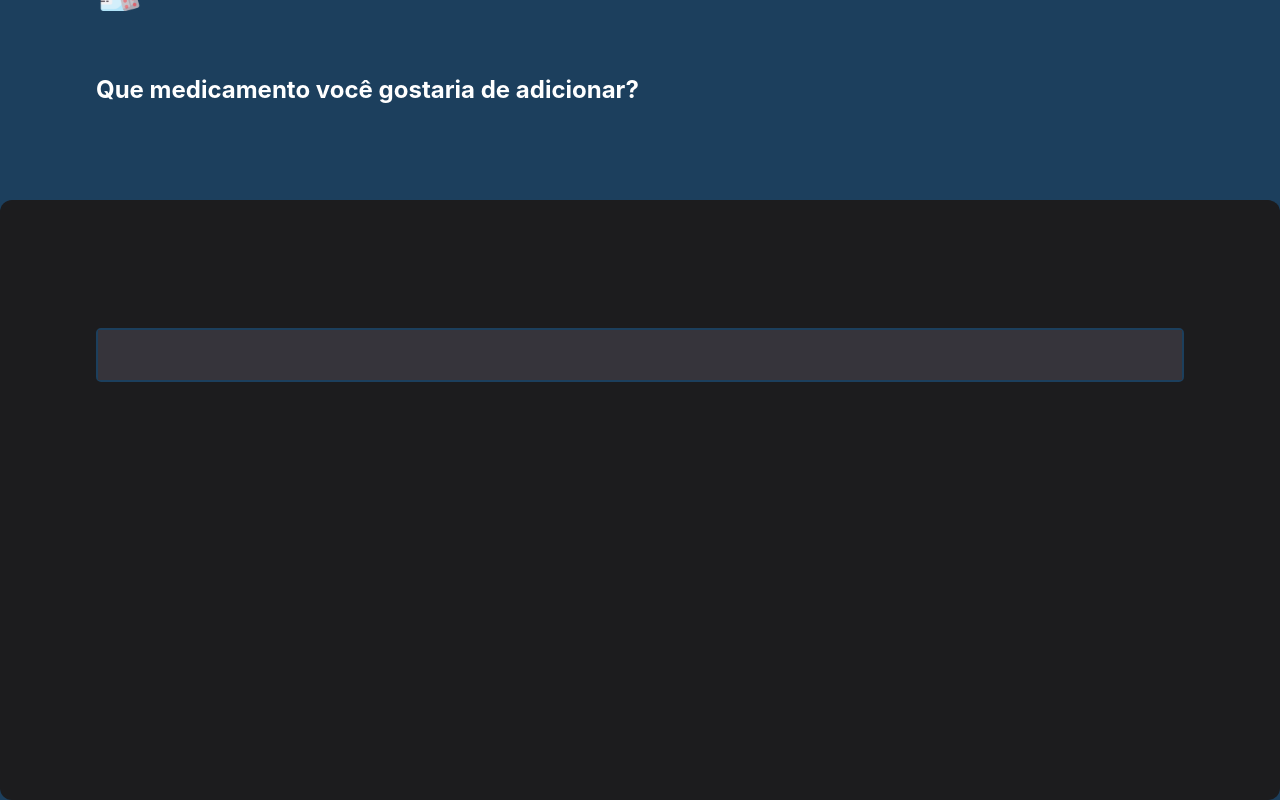
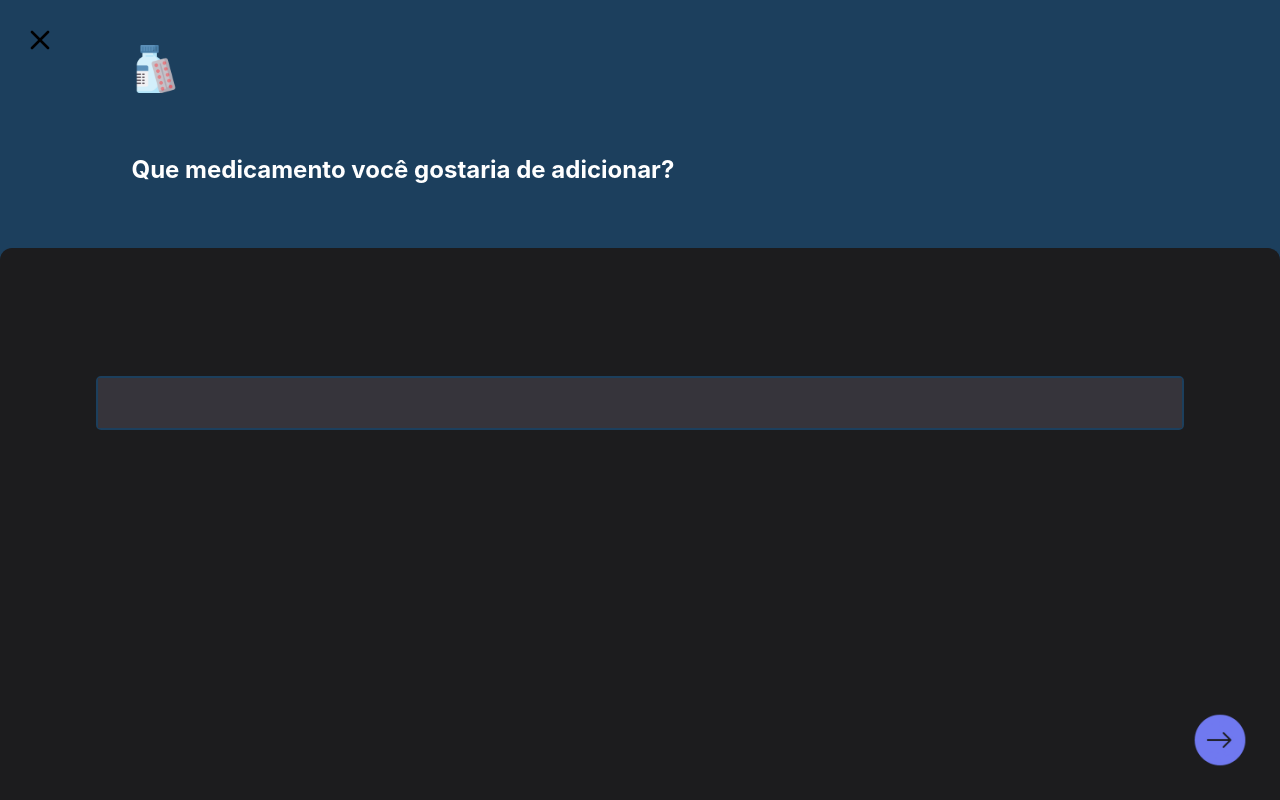
Before and after one commit to ericksjp/MedicalSafeProject, a plain HTML site: page frontend/html/forms/addName.html in a window 1280 px wide. Drawn offline with Linux system fonts and the light colour scheme.

Commit message:
Adiciona os botoes de avancar e fechar pagina de adicionar medicamento

```diff
--- a/frontend/css/formsStyle/addName.css
+++ b/frontend/css/formsStyle/addName.css
@@ -3,9 +3,20 @@
   padding: 0;
 }
 
-.container {
-  height: 100vh;
+.closeIcon {
+  width: 32px;
+  height: 32px;
+  margin-top: 24px;
+  margin-left: 24px;
+  position: absolute;
+  left: 0;
+}
+
+html, body {
+  height: 100%;
   background-color: #1c3f5d;
+  display: flex;
+  flex-direction: column;
 }
 
 .addNameHeader {
@@ -13,6 +24,8 @@
   flex-direction: column;
   justify-content: end;
   height: 25%;
+  margin-left: 3%;
+  margin-bottom: 5%;
 }
 
 #medicationIcon {
@@ -30,14 +43,15 @@
   font-family: "Inter", sans-serif;
   color: white;
   font-size: x-large;
-  margin-bottom: 7.5%;
+
 }
 
 .addNameWrapper {
   display: flex;
   justify-content: center;
   background-color: #1c1c1e;
-  border-radius: 12px;
+  border-top-left-radius: 12px;
+  border-top-right-radius: 12px;
   height: 75%;
 }
 
@@ -67,3 +81,12 @@
   align-items: center;
   transition: 0.2s ease-in-out;
 }
+
+.arrowRightButton img {
+  width: 56px;
+  height: 56px;
+  margin: 32px;
+  position: absolute;
+  bottom: 0;
+  right: 0;
+}
--- a/frontend/html/forms/addName.html
+++ b/frontend/html/forms/addName.html
@@ -1,25 +1,30 @@
 <!DOCTYPE html>
 <html lang="en">
   <head>
-    <meta charset="UTF-8">
-    <meta name="viewport" content="width=device-width, initial-scale=1.0">
+    <meta charset="UTF-8" />
+    <meta name="viewport" content="width=device-width, initial-scale=1.0" />
 
-    <link rel="stylesheet" href="/frontend/css/formsStyle/addName.css">
+    <link rel="stylesheet" href="/frontend/css/formsStyle/addName.css" />
 
     <title>Add Medication</title>
   </head>
   <body>
-    <div class="container">
+    <a href="../loginPage.html"
+      ><img src="/frontend/assets/img/closeIcon.png" class="closeIcon" /></a
+    >
     <section class="addNameHeader">
-            <img src="/frontend/assets/img/medicationIcon.png" id="medicationIcon">
+      <img src="/frontend/assets/img/medicationIcon.png" id="medicationIcon" />
       <h1>Que medicamento você gostaria de adicionar?</h1>
     </section>
 
     <section class="addNameWrapper">
       <div class="inputForm">
-                <input type="text" class="input"/>
+        <input type="text" class="input" />
       </div>
     </section>
-</div>
+
+    <a href="../forms/formaFarmaceutica.html" class="arrowRightButton"
+      ><img src="/frontend/assets/img/arrowRightButton.png"
+    /></a>
   </body>
 </html>
```
Also changed, not shown: frontend/assets/img/arrowRightButton.png (added), frontend/assets/img/closeIcon.png (added), frontend/css/formsStyle/formaFarmaceutica.css (added), frontend/html/forms/formaFarmaceutica.html (added). Lines whose indentation alone changed are shown as unchanged.
